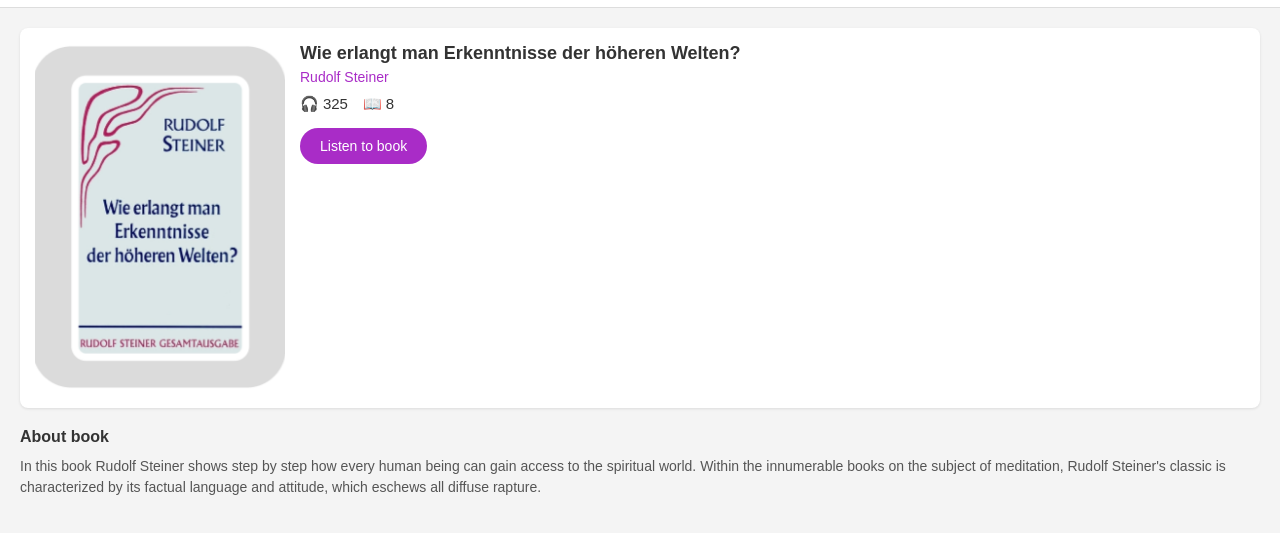
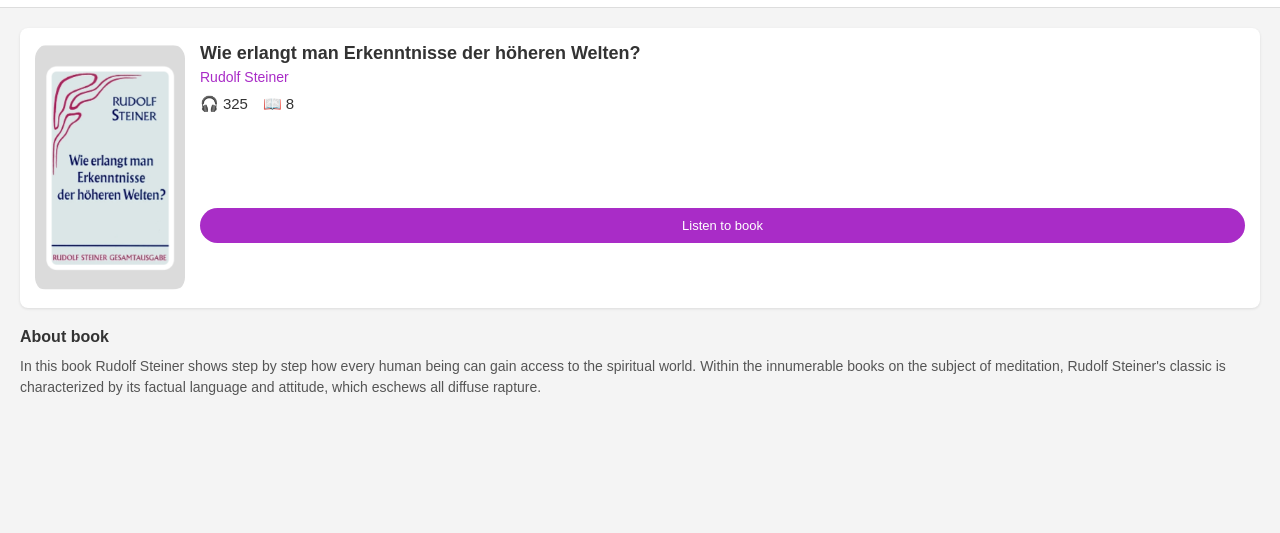
Before and after one commit to starred136/booking-recording-html, a plain HTML site: page discover.html in a window 1280 px wide. Shown: the part 57-590 px from the top of the page. Drawn offline with Linux system fonts and the light colour scheme.

Commit message:
first commit

```diff
--- a/discover.html
+++ b/discover.html
@@ -64,11 +64,11 @@
       align-items: flex-start;
       gap: 15px; /* space between cover & text area */
     }
-    .book-cover-image {
-      width: 250px;
-      height: 350px;
+    .book-cover {
+      width: 150px;
+      height: 250px;
       object-fit: cover;
-      border-radius: 5px;
+      border-radius: 16px;
       flex-shrink: 0;
     }
     .book-info {
@@ -100,6 +100,9 @@
       font-size: 14px;
       cursor: pointer;
       transition: background-color 0.2s ease;
+      margin-top: 80px;
+      width: 100%;
+      font-size: 13px;
     }
     .listen-to-book-button:hover {
       background-color: #7d3cb1;
@@ -144,7 +147,7 @@
             <img
             src="book-cover.png"
             alt="Book Cover"
-            class="book-cover-image"
+            class="book-cover"
             />
 
         <div class="book-info">
```
Also changed, not shown: index.html (+4 -4 lines), library.html (+1 -1 lines), book-cover1.png.
